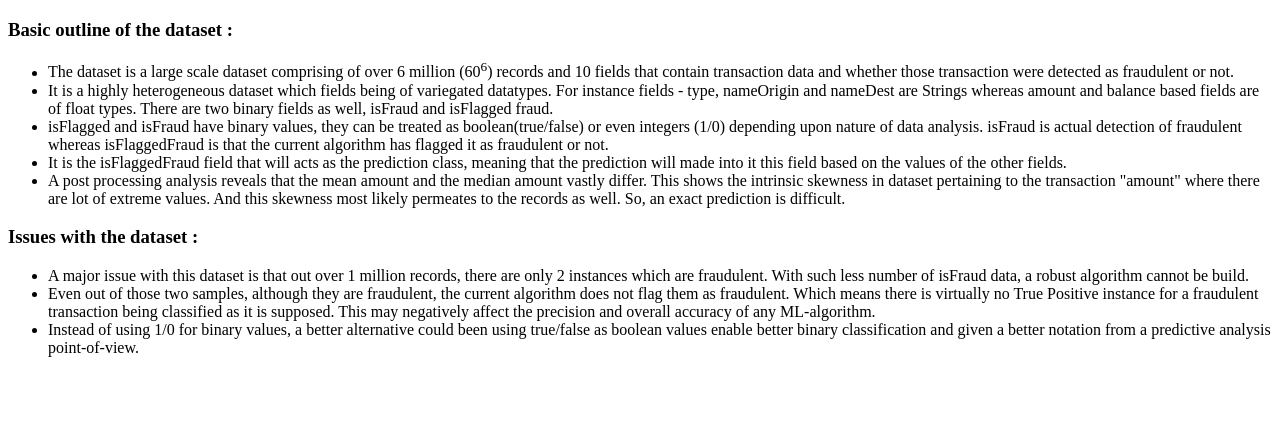
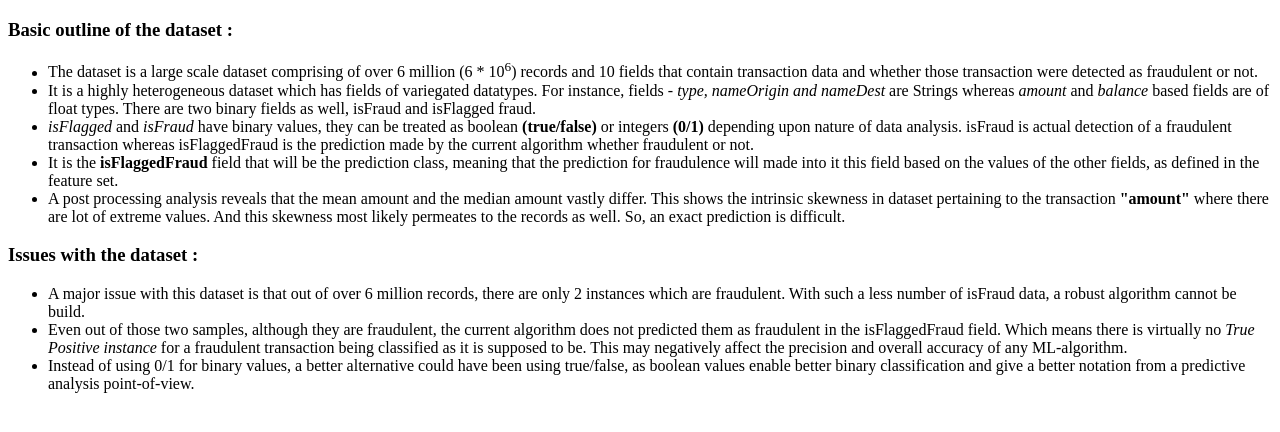
Before and after one commit to pk9444/StoutCaseStudyAnalysis, a Flask app: page /description in a window 1280 px wide. Shown: the top 432 px of the page. Run offline with Flask 2, Linux system fonts and the light colour scheme; parts of the project's set-up code (start-up, migrations or seed data) failed here and were passed over.

Commit message:
text edits

```diff
--- a/templates/description.html
+++ b/templates/description.html
@@ -5,31 +5,31 @@
     <title>data_description</title>
      <h3>Basic outline of the dataset : </h3>
     <ul>
-        <li>The dataset is a large scale dataset comprising of over 6 million (60<sup>6</sup>) records and 10 fields that contain transaction data and whether those transaction were detected as fraudulent or not.</li>
-        <li>It is a highly heterogeneous dataset which fields being of variegated datatypes. For instance fields - type, nameOrigin and nameDest are Strings whereas amount and balance based fields are of float types. There are two binary fields as well, isFraud and isFlagged fraud.</li>
-        <li>isFlagged and isFraud have binary values, they can be treated as boolean(true/false) or even integers (1/0) depending upon nature of data analysis. isFraud is actual detection of fraudulent whereas isFlaggedFraud is that the current algorithm has flagged it as fraudulent or not.</li>
-        <li>It is the isFlaggedFraud field that will acts as the prediction class,
-meaning that the prediction will made into it this field based on the values
-of the other fields. </li>
+        <li>The dataset is a large scale dataset comprising of over 6 million (6 * 10<sup>6</sup>) records and 10 fields that contain transaction data and whether those transaction were detected as fraudulent or not.</li>
+        <li>It is a highly heterogeneous dataset which has fields of variegated datatypes. For instance, fields - <i>type, nameOrigin and nameDest </i> are Strings whereas <i>amount</i> and <i>balance</i> based fields are of float types. There are two binary fields as well, isFraud and isFlagged fraud.</li>
+        <li> <i>isFlagged </i> and <i>isFraud </i> have binary values, they can be treated as boolean <b>(true/false)</b> or integers <b>(0/1)</b> depending upon nature of data analysis. isFraud is actual detection of a fraudulent transaction whereas isFlaggedFraud is the prediction made by the current algorithm whether fraudulent or not.</li>
+        <li>It is the <b>isFlaggedFraud </b> field that will be the prediction class,
+meaning that the prediction for fraudulence will made into it this field based on the values
+of the other fields, as defined in the feature set. </li>
         <li>A post processing analysis reveals that the mean amount and the median amount vastly differ. This shows the intrinsic skewness in
-        dataset pertaining to the transaction "amount" where there are lot of extreme values.
+            dataset pertaining to the transaction <b>"amount" </b> where there are lot of extreme values.
             And this skewness most likely permeates to the records as well. So, an exact prediction is difficult.</li>
 
     </ul>
 
     <h3>Issues with the dataset : </h3>
     <ul>
-        <li>A major issue with this dataset is that out over 1 million records,
-there are only 2 instances which are fraudulent. With such less number of
+        <li>A major issue with this dataset is that out of over 6 million records,
+there are only 2 instances which are fraudulent. With such a less number of
 isFraud data, a robust algorithm cannot be build.</li>
         <li>Even out of those two samples, although they are fraudulent, the current
-algorithm does not flag them as fraudulent. Which means there is virtually
-no True Positive instance for a fraudulent transaction being classified as
-it is supposed. This may negatively affect the precision and overall accuracy
+algorithm does not predicted them as fraudulent in the isFlaggedFraud field. Which means there is virtually
+            no <i> True Positive instance </i> for a fraudulent transaction being classified as
+it is supposed to be. This may negatively affect the precision and overall accuracy
 of any ML-algorithm.</li>
-        <li>Instead of using 1/0 for binary values, a better alternative could been
-using true/false as boolean values enable better binary classification and
-given a better notation from a predictive analysis point-of-view.</li>
+        <li>Instead of using 0/1 for binary values, a better alternative could have been
+using true/false, as boolean values enable better binary classification and
+give a better notation from a predictive analysis point-of-view.</li>
     </ul>
 </head>
 <body>
```
